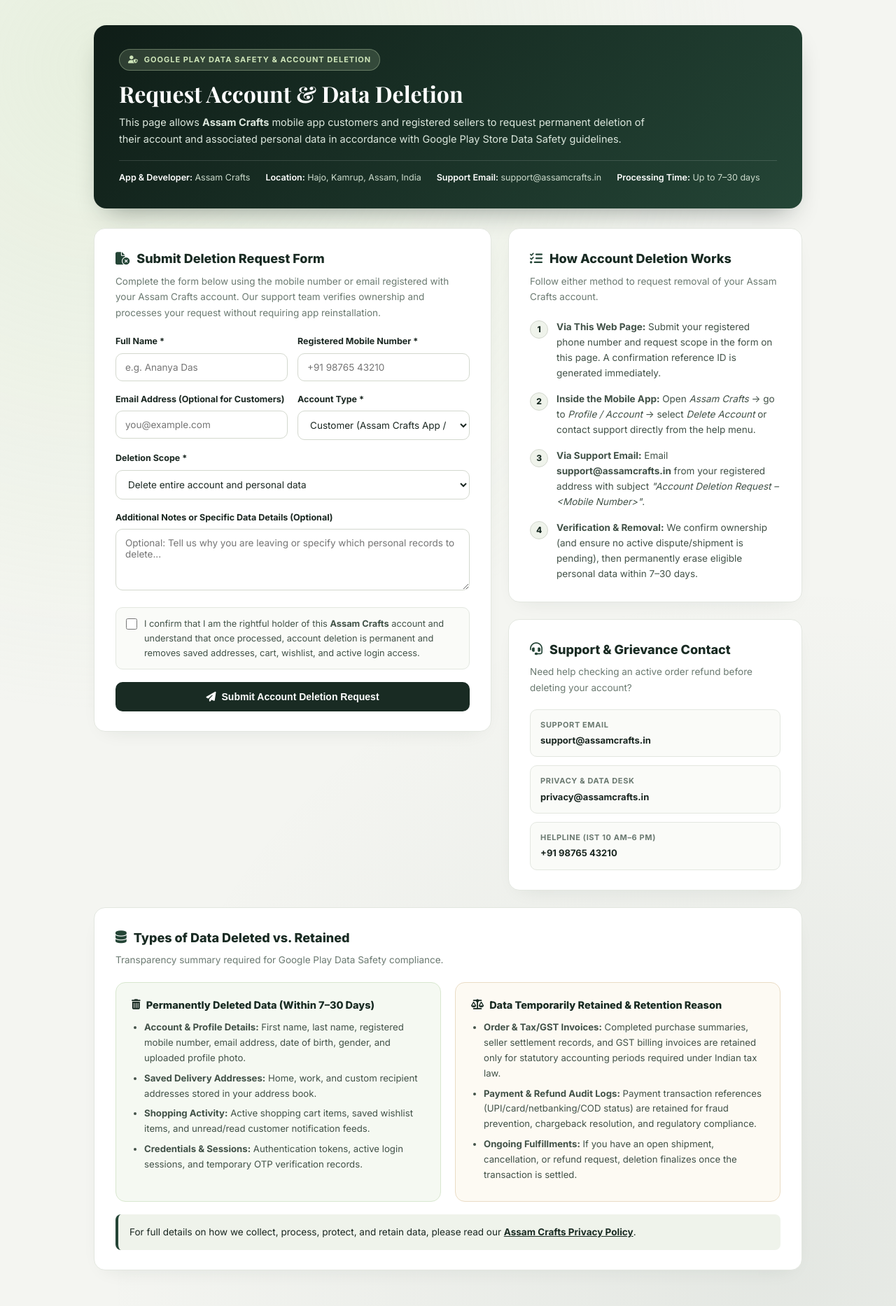
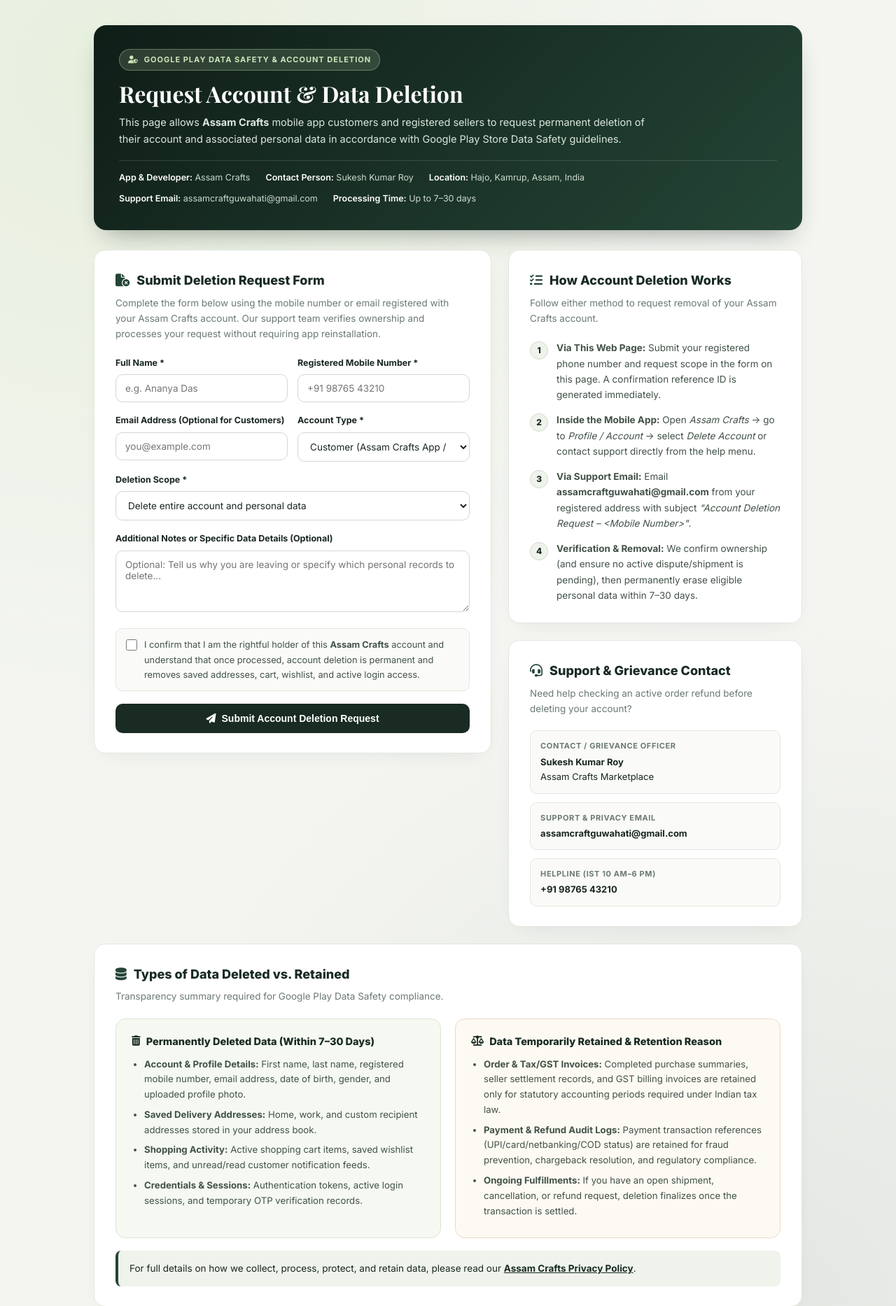
Before and after one commit to nishalpandit/Nainjyoti, a Django app: page /delete-account/ in a window 1280 px wide. Shown: the part 65-1932 px from the top of the page at 70% size. Run offline with Django 5.2, Linux system fonts and the light colour scheme; some web fonts are replaced.

Commit message:
chore(legal): Update grievance contact name and email on policy and deletion pages

```diff
--- a/static/css/legal.css
+++ b/static/css/legal.css
@@ -545,6 +545,7 @@
   border-radius: 10px;
   padding: 12px 14px;
   font-size: 13px;
+  overflow-wrap: anywhere;
 }
 
 .contact-item small {
--- a/templates/account_deletion.html
+++ b/templates/account_deletion.html
@@ -41,8 +41,9 @@
       </p>
       <div class="legal-meta-row">
         <span><strong>App &amp; Developer:</strong> Assam Crafts</span>
+        <span><strong>Contact Person:</strong> Sukesh Kumar Roy</span>
         <span><strong>Location:</strong> Hajo, Kamrup, Assam, India</span>
-        <span><strong>Support Email:</strong> support@assamcrafts.in</span>
+        <span><strong>Support Email:</strong> assamcraftguwahati@gmail.com</span>
         <span><strong>Processing Time:</strong> Up to 7&ndash;30 days</span>
       </div>
     </section>
@@ -179,7 +180,7 @@
             </li>
             <li>
               <span class="step-num">3</span>
-              <div><strong>Via Support Email:</strong> Email <strong>support@assamcrafts.in</strong> from your registered address with subject <em>"Account Deletion Request &ndash; &lt;Mobile Number&gt;"</em>.</div>
+              <div><strong>Via Support Email:</strong> Email <strong>assamcraftguwahati@gmail.com</strong> from your registered address with subject <em>"Account Deletion Request &ndash; &lt;Mobile Number&gt;"</em>.</div>
             </li>
             <li>
               <span class="step-num">4</span>
@@ -196,12 +197,13 @@
           <p class="legal-card-sub">Need help checking an active order refund before deleting your account?</p>
           <div class="contact-grid">
             <div class="contact-item">
-              <small>Support Email</small>
-              <strong>support@assamcrafts.in</strong>
+              <small>Contact / Grievance Officer</small>
+              <strong>Sukesh Kumar Roy</strong><br>
+              <span>Assam Crafts Marketplace</span>
             </div>
             <div class="contact-item">
-              <small>Privacy &amp; Data Desk</small>
-              <strong>privacy@assamcrafts.in</strong>
+              <small>Support &amp; Privacy Email</small>
+              <strong>assamcraftguwahati@gmail.com</strong>
             </div>
             <div class="contact-item">
               <small>Helpline (IST 10 AM&ndash;6 PM)</small>
```
Also changed, not shown: nainjyoti/tests.py (+8 -0 lines), templates/privacy_policy.html (+6 -4 lines), 1 other file.
